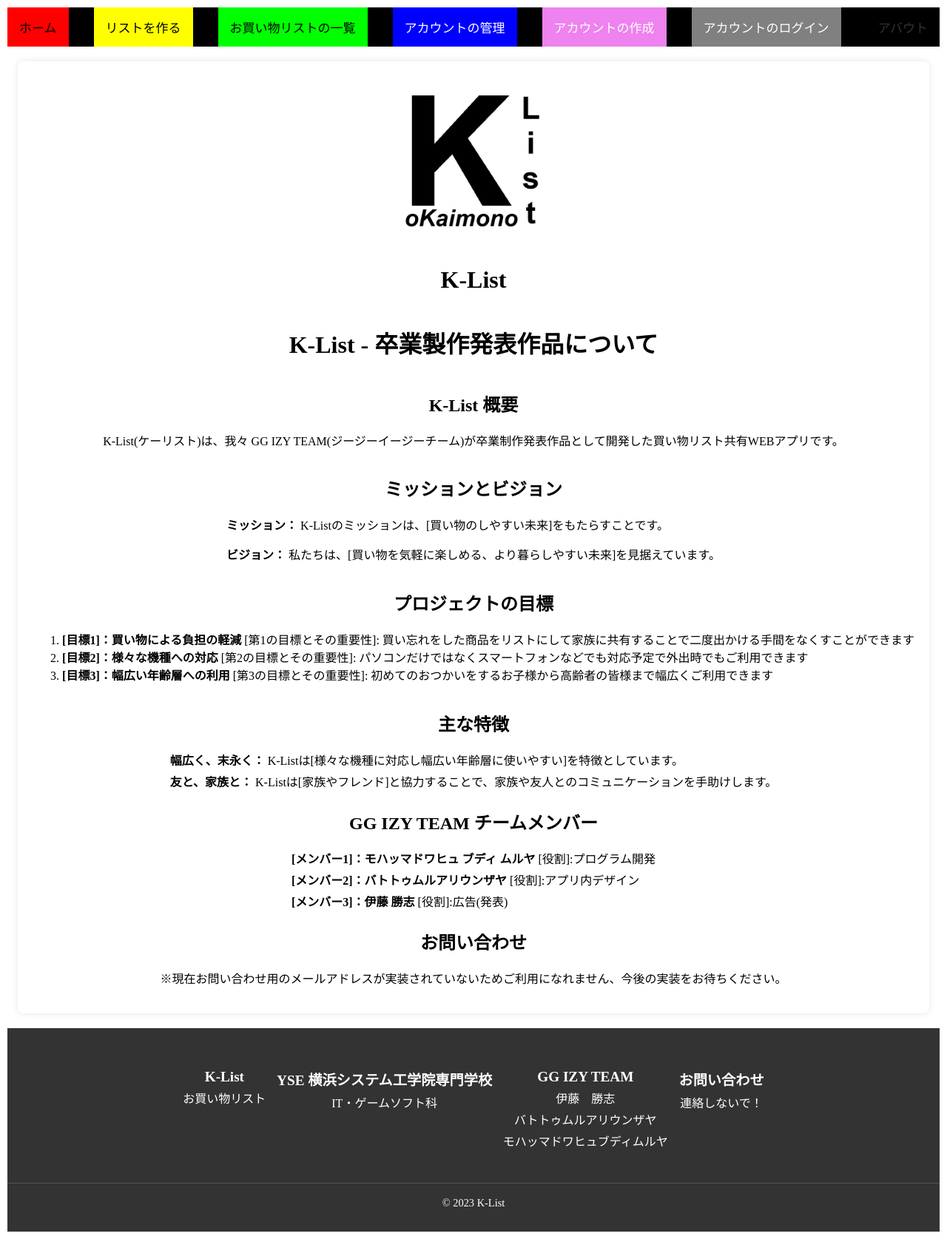
After one commit to YSE220064/K-LIST, a PHP site: page /About/about_itou.php in a window 1280 px wide. The commit adds this page. Shown: the whole page at 74% size. Run offline with PHP 8.4, Linux system fonts and the light colour scheme.

```diff
--- /dev/null
+++ b/About/about_itou.php
@@ -0,0 +1,89 @@
+<!-- about.php -->
+<!DOCTYPE html>
+<html lang="en jp">
+<?php include '../WebComponents/head.php'; ?>
+<body>
+    <?php include '../WebComponents/navigation.php'; ?>
+    <div class="container">
+    <p align="center">
+      <a href="../index.php" target="">
+        <img src="../WebResources/K-List.png" width="200" alt="K-List"></a></p>
+        <h1 class="home_title">K-List</h1>
+
+        <header>
+        <h1>K-List - 卒業製作発表作品について</h1>
+    </header>
+
+    <section>
+        <h2>K-List 概要</h2>
+
+        <p>K-List(ケーリスト)は、我々 GG IZY TEAM(ジージーイージーチーム)が卒業制作発表作品として開発した買い物リスト共有WEBアプリです。</p>
+    </section>
+
+    <section>
+        <h2>ミッションとビジョン</h2>
+
+        <p><strong>ミッション：</strong> K-Listのミッションは、[買い物のしやすい未来]をもたらすことです。</p>
+
+        <p><strong>ビジョン：</strong> 私たちは、[買い物を気軽に楽しめる、より暮らしやすい未来]を見据えています。</p>
+    </section>
+
+    <section>
+        <h2>プロジェクトの目標</h2>
+
+        <ol>
+            <li><strong>[目標1]：買い物による負担の軽減</strong> [第1の目標とその重要性]: 買い忘れをした商品をリストにして家族に共有することで二度出かける手間をなくすことができます</li>
+            <li><strong>[目標2]：様々な機種への対応</strong> [第2の目標とその重要性]: パソコンだけではなくスマートフォンなどでも対応予定で外出時でもご利用できます</li>
+            <li><strong>[目標3]：幅広い年齢層への利用</strong> [第3の目標とその重要性]: 初めてのおつかいをするお子様から高齢者の皆様まで幅広くご利用できます</li>
+        </ol>
+    </section>
+
+    <section>
+        <h2>主な特徴</h2>
+
+        <ul>
+            <li><strong>幅広く、末永く：</strong> K-Listは[様々な機種に対応し幅広い年齢層に使いやすい]を特徴としています。</li>
+            <li><strong>友と、家族と：</strong> K-Listは[家族やフレンド]と協力することで、家族や友人とのコミュニケーションを手助けします。</li>
+            <!--<li><strong>持続可能性：</strong> 環境への責任を果たすため、K-Listは[具体的な環境に優しい取り組み]を積極的に取り入れています。</li>-->
+        </ul>
+    </section>
+
+    <section>
+        <h2>GG IZY TEAM チームメンバー</h2>
+
+        <ul>
+            <li><strong>[メンバー1]：モハッマドワヒュ ブディ ムルヤ</strong> [役割]:プログラム開発</li>
+            <li><strong>[メンバー2]：バトトゥムルアリウンザヤ</strong> [役割]:アプリ内デザイン</li>
+            <li><strong>[メンバー3]：伊藤 勝志</strong> [役割]:広告(発表)</li>
+        </ul>
+    </section>
+
+    <!--<section>
+        <h2>謝辞</h2>
+
+        <p>私たちはこのプロジェクトの進行にあたり、サポートしてくださった個人や組織に深く感謝しています。特に以下の方々に感謝の意を表します：</p>
+
+        <ul>
+            <li>[名前や組織名] - [具体的なサポートや貢献についての説明]</li>
+            <li>[名前や組織名] - [具体的なサポートや貢献についての説明]</li>
+            <li>[名前や組織名] - [具体的なサポートや貢献についての説明]</li>
+        </ul>
+
+        <p>彼らの協力により、私たちはより優れた結果を達成し、K-Listプロジェクトを成功に導くことができました。深く感謝申し上げます。</p>
+    </section>-->
+
+    <section>
+        <h2>お問い合わせ</h2>
+
+        <!--<p>質問やフィードバックがありましたら、お気軽に [GG IZY TEAM] までお問い合わせください。</p>-->
+        <p>※現在お問い合わせ用のメールアドレスが実装されていないためご利用になれません、今後の実装をお待ちください。</p>
+    </section>
+
+    <!--<footer>
+        <p></p>
+    </footer>-->
+
+    </div>
+    <?php include '../WebComponents/footer.php'; ?>
+</body>
+</html>
--- a/OkaimonoTables/okaimonolist.php
+++ b/OkaimonoTables/okaimonolist.php
@@ -83,11 +83,11 @@ if ($_SERVER['REQUEST_METHOD'] === 'GET' && isset($_GET['displayLists'])) {
 <!DOCTYPE html>
 <html lang="en jp">
 
-<?php include 'head.php'; ?>
+<?php include '../WebComponents/head.php'; ?>
 
 <body>
 
-    <?php include 'navigation.php'; ?>
+    <?php include '../WebComponents/navigation.php'; ?>
 
     <br>
 
@@ -98,7 +98,7 @@ if ($_SERVER['REQUEST_METHOD'] === 'GET' && isset($_GET['displayLists'])) {
 
     <br>
 
-    <?php include 'footer.php'; ?>
+    <?php include '../WebComponents/footer.php'; ?>
 
     <script>
         function displayLists() {
--- a/WebComponents/navigation.php
+++ b/WebComponents/navigation.php
@@ -2,9 +2,9 @@
 <div class="topnav">
     <a href="../index.php">ホーム</a>
     <a href="../OkaimonoMake/okaimono.php">リストを作る</a>
-    <!-- <a href="./okaimonolist.php">お買い物リストの一覧</a>
+    <a href="../OkaimonoTables/okaimonolist.php">お買い物リストの一覧</a>
     <a href="./AccountManagement/useraccount.php">アカウントの管理</a>
     <a href="./AccountRegistration/userregistration.php">アカウントの作成</a>
-    <a href="./AccountLogin/userlogin.php">アカウントのログイン</a> -->
+    <a href="./AccountLogin/userlogin.php">アカウントのログイン</a>
     <a href="../About/about.php">アバウト</a>
 </div>
```
Also changed, not shown: OkaimonoMake/okaimonosavetodb.php (renamed from OkaimonoTables/okaimonosavetodb.php).
